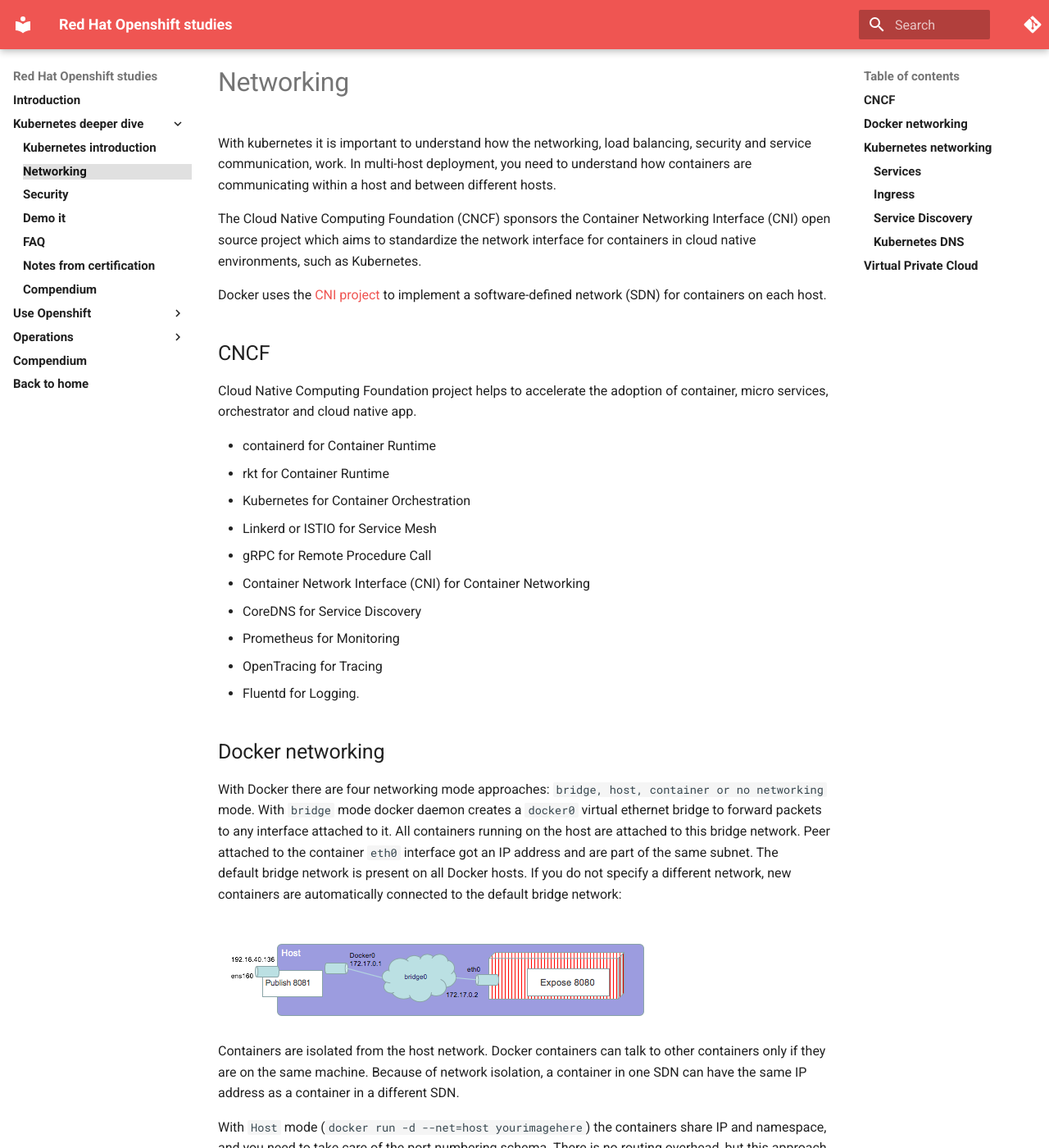
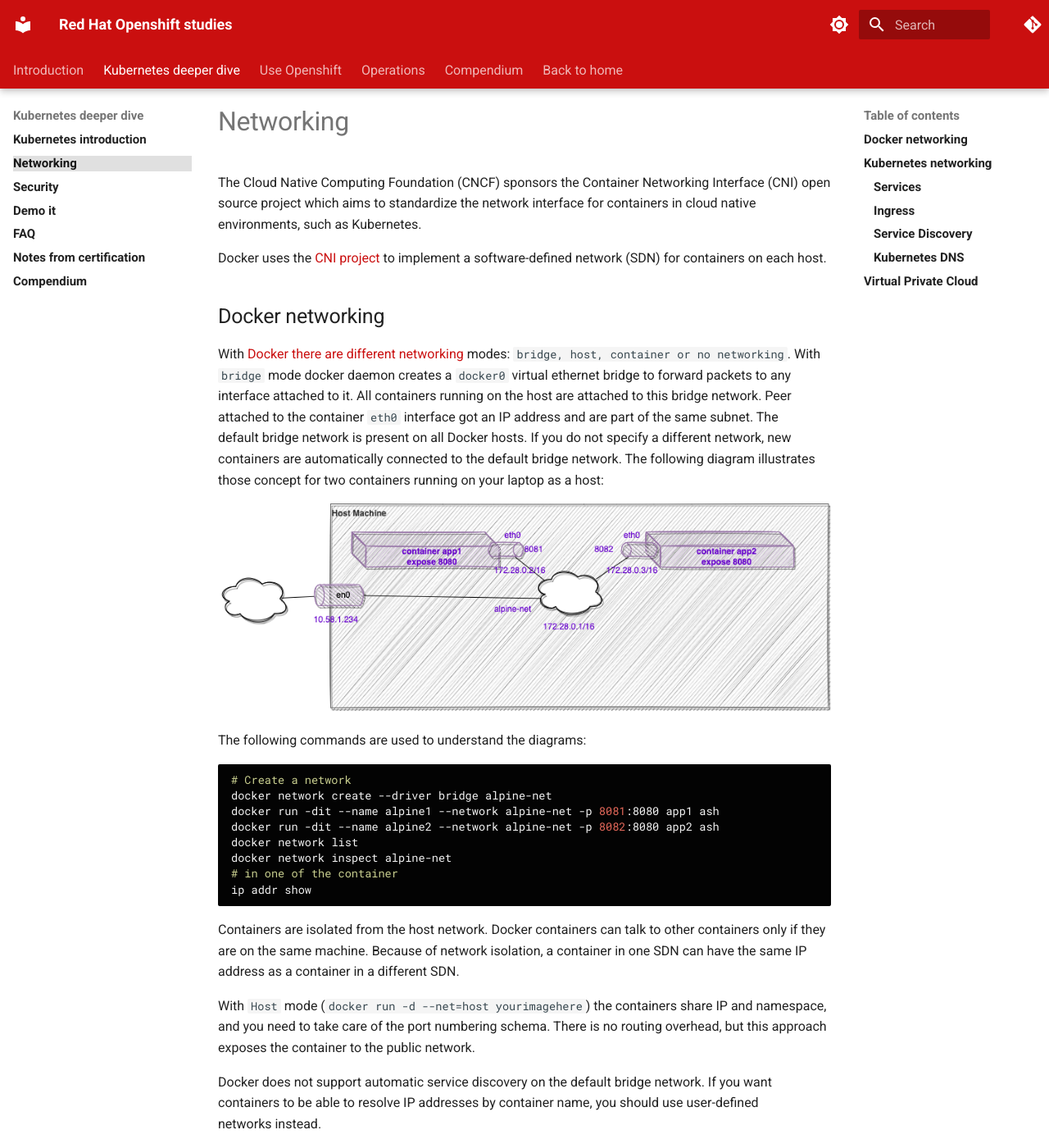
Before and after one commit to jbcodeforce/openshift-studies, an MkDocs documentation site: the page built from docs/k8s/k8s-1.md, in a window 1280 px wide and 1400 px high. Shown: the whole window at 82% size. Built offline with MkDocs 1.6.1 and Material for MkDocs 9.7.7, drawn with Linux system fonts in a browser that asks for light colours; comment, search, counter and statistics services are not loaded; some of the changed text lies outside the part shown.

Commit message:
update to k8s network

````diff
--- a/docs/extra.css
+++ b/docs/extra.css
@@ -41,12 +41,18 @@
 }
 
 
+:root > * {
+    --md-primary-fg-color:        #CA0F0F;
+    --md-slate-fg-color--light: #e96a6a;
+    --md-slate-fg-color--dark:  #90030C;
+  }
+
 :root {
-  --md-default-bg-color: #f4f4f4;
+    --md-default-bg-color: #f4f4f4;
+    --md-primary-bg-color--light: #e96a6a;
+    --md-default-bg-color--dark: #e96a6a;
 }
-:root > * {
-    --md-accent-fg-color: #030303;
-}
+
 .md-nav {
     font-size: .75rem;
     line-height: 1.3;
--- a/docs/k8s/k8s-1.md
+++ b/docs/k8s/k8s-1.md
@@ -1,64 +1,49 @@
 # Networking
-
-With kubernetes it is important to understand how the networking, load balancing, security and service communication, work.
-In multi-host deployment, you need to understand how containers are communicating within a host and between different hosts.
 
 The Cloud Native Computing Foundation (CNCF) sponsors the Container Networking Interface (CNI) open source project which
 aims to standardize the network interface for containers in cloud native environments, such as Kubernetes.
 
 Docker uses the [CNI project](https://github.com/containernetworking/cni) to implement a software-defined network (SDN) for containers on each host.
 
-## CNCF
-
-Cloud Native Computing Foundation project helps to accelerate the adoption of container, micro services, orchestrator and cloud native app.
-
-* containerd for Container Runtime
-* rkt for Container Runtime
-* Kubernetes for Container Orchestration
-* Linkerd or ISTIO for Service Mesh
-* gRPC for Remote Procedure Call
-* Container Network Interface (CNI) for Container Networking
-* CoreDNS for Service Discovery
-* Prometheus for Monitoring
-* OpenTracing for Tracing
-* Fluentd for Logging.
-
 ## Docker networking
 
-With Docker there are four networking mode approaches: `bridge, host, container or no networking` mode.
+With [Docker there are different networking](https://docs.docker.com/network/) modes: `bridge, host, container or no networking`.
 With `bridge` mode docker daemon creates a `docker0` virtual ethernet bridge to forward packets to any interface attached to it.
 All containers running on the host are attached to this bridge network. Peer attached to the container `eth0` interface got
  an IP address and are part of the same subnet. The default bridge network is present on all Docker hosts.
- If you do not specify a different network, new containers are automatically connected to the default bridge network:
+ If you do not specify a different network, new containers are automatically connected to the default bridge network. The following diagram illustrates those concept for two containers running on your laptop as a host:
 
 ![](images/docker-network.png)
+
+The following commands are used to understand the diagrams:
+
+```sh
+# Create a network
+docker network create --driver bridge alpine-net
+docker run -dit --name alpine1 --network alpine-net -p 8081:8080 app1 ash
+docker run -dit --name alpine2 --network alpine-net -p 8082:8080 app2 ash
+docker network list
+docker network inspect alpine-net
+# in one of the container
+ip addr show
+```
 
 Containers are isolated from the host network. Docker containers can talk to other containers only if they are on the same
 machine. Because of network isolation, a container in one SDN can have the same IP address as a container in a different SDN.
 
 With `Host` mode  (`docker run -d --net=host  yourimagehere`) the containers share IP and namespace, and you need to take
-care of the port numbering schema. There is no routing overhead, but this approach exposes the container to the network.
+care of the port numbering schema. There is no routing overhead, but this approach exposes the container to the public network.
 
 Docker does not support automatic service discovery on the default bridge network. If you want containers to be able to resolve
 IP addresses by container name, you should use user-defined networks instead.
 
 Exposing ports in a Dockerfile is a way of documenting which ports are used, but does not actually map or open any ports.
-When starting the container the exposed port is published to a port accessible by others. So for previous figure, we have:
+When starting the container the exposed port is published to a port accessible by others. So for the previous figure, we have:
 
 ```sh
 $ docker run –d  -p 8081:8080 imagename
 ```
 
-> When using `nodePort` a dynamic published port number is generated by kubernetes.
-
-When a pod contains two containers, they run their own `cgroup`, but shares IPC, Network, and UTC (hostname) namespaces. This can be proven using the following commands:
-
-```
-oc exec -it my-two-container-pod -c side-car -- /bin/sh
-ip address
-netstat -ntlp
-hostname
-```
 
 ## Kubernetes networking
 
@@ -107,8 +91,19 @@
 
 Any pod can communicate with any another pod using its assigned IP address, even if it’s on a different worker node.
 
-K8s services are used as virtual IP address (it is k8s concept), that are discovered via DNS and allow clients to reliably
+K8s services are used as virtual IP address, that are discovered via DNS and allow clients to reliably
  discover and connect to containers.
+
+> When using `nodePort` a dynamic published port number is generated by kubernetes.
+
+When a pod contains two containers, they run their own `cgroup`, but shares IPC, Network, and UTC (hostname) namespaces. This can be proven using the following commands:
+
+```
+oc exec -it my-two-container-pod -c side-car -- /bin/sh
+ip address
+netstat -ntlp
+hostname
+```
 
 ### Services
 
@@ -119,18 +114,20 @@
  private IP address of each pod.
 
 As Pods are ephemeral in nature, resources like IP addresses allocated to it cannot be static. As an example the pods running for the BFF apps are:
-  ```
-  $ kubectl get pods -n greencompute -o wide
-  NAME                                                  READY     STATUS    RESTARTS   AGE       IP                NODE
-  gc-caseportal-bc-caseportal-app-698f98d787-56qz5      1/1       Running   0          5d     192.168.130.74   172.16.40.138
-  gc-caseportal-bc-caseportal-app-698f98d787-bhl5f      1/1       Running   0          5d     192.168.223.17   172.16.40.137
-  ```
-  The 192.168.x.x is a flat, cluster wide, address space. As illustrated in the figure below:
+
+```
+$ kubectl get pods -n greencompute -o wide
+NAME                                                  READY     STATUS    RESTARTS   AGE       IP                NODE
+gc-caseportal-bc-caseportal-app-698f98d787-56qz5      1/1       Running   0          5d     192.168.130.74   172.16.40.138
+gc-caseportal-bc-caseportal-app-698f98d787-bhl5f      1/1       Running   0          5d     192.168.223.17   172.16.40.137
+```
+
+The 192.168.x.x is a flat, cluster wide, address space. As illustrated in the figure below:
 
 ![](images/pod-proxy-svc.png)
 
 
-The command shows the `eth0` interface in the container is map to this IP address.
+The command shows the `eth0` interface in the container is mapped to this IP address.
 
 ```sh
   kubectl exec gc-caseportal-bc-caseportal-app-698f98d787-56qz5 -- ip addr
--- a/mkdocs.yml
+++ b/mkdocs.yml
@@ -26,7 +26,30 @@
 theme:
   name: material
   palette:
-    primary: red
+    - media: "(prefers-color-scheme: light)"
+      scheme: default
+      toggle:
+        icon: material/brightness-7
+        name: Switch to dark mode
+
+    # Palette toggle for dark mode
+    - media: "(prefers-color-scheme: dark)"
+      scheme: slate
+      toggle:
+        icon: material/brightness-4
+        name: Switch to light mode
+  language: en
+  features:
+      - content.code.annotate
+      - content.tooltips
+      - navigation.tabs
+      - navigation.instant
+      #- navigation.tracking
+      - navigation.sections
+      - navigation.expand
+      - navigation.tabs.sticky
+      - navigation.top
+
 extra_css: ["extra.css"]
 markdown_extensions:
   - admonition
````
Also changed, not shown: other parts of docs/k8s/k8s-1.md (+1 -2 lines), README.md (+1 -4 lines), docs/index.md (+15 -0 lines), docs/k8s/k8s-0.md (+6 -5 lines), docs/k8s/k8s-faq.md (+4 -3 lines), secret.yml (deleted, +0 -8 lines), docs/k8s/images/docker-network.png, 1 other file.
